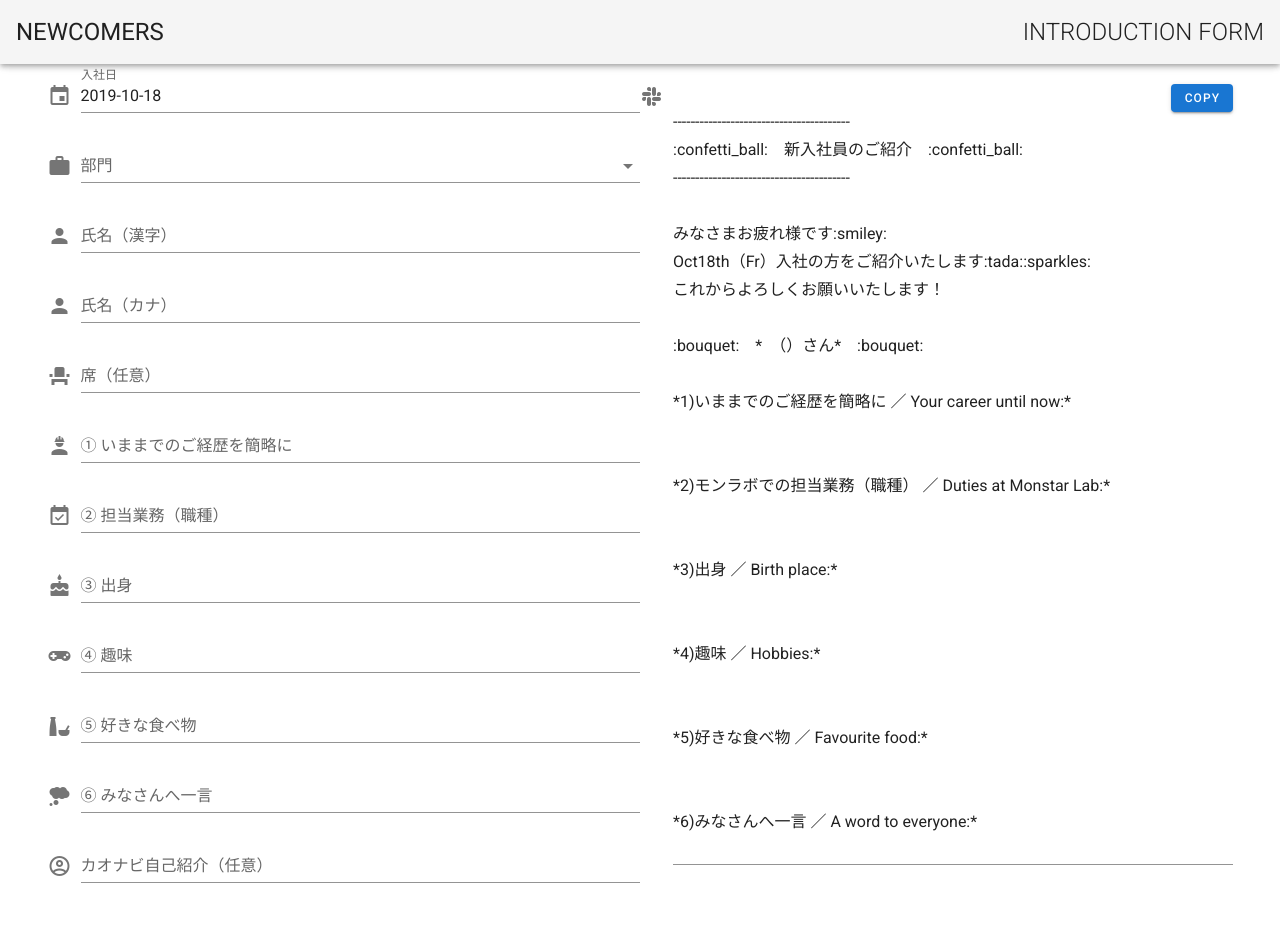
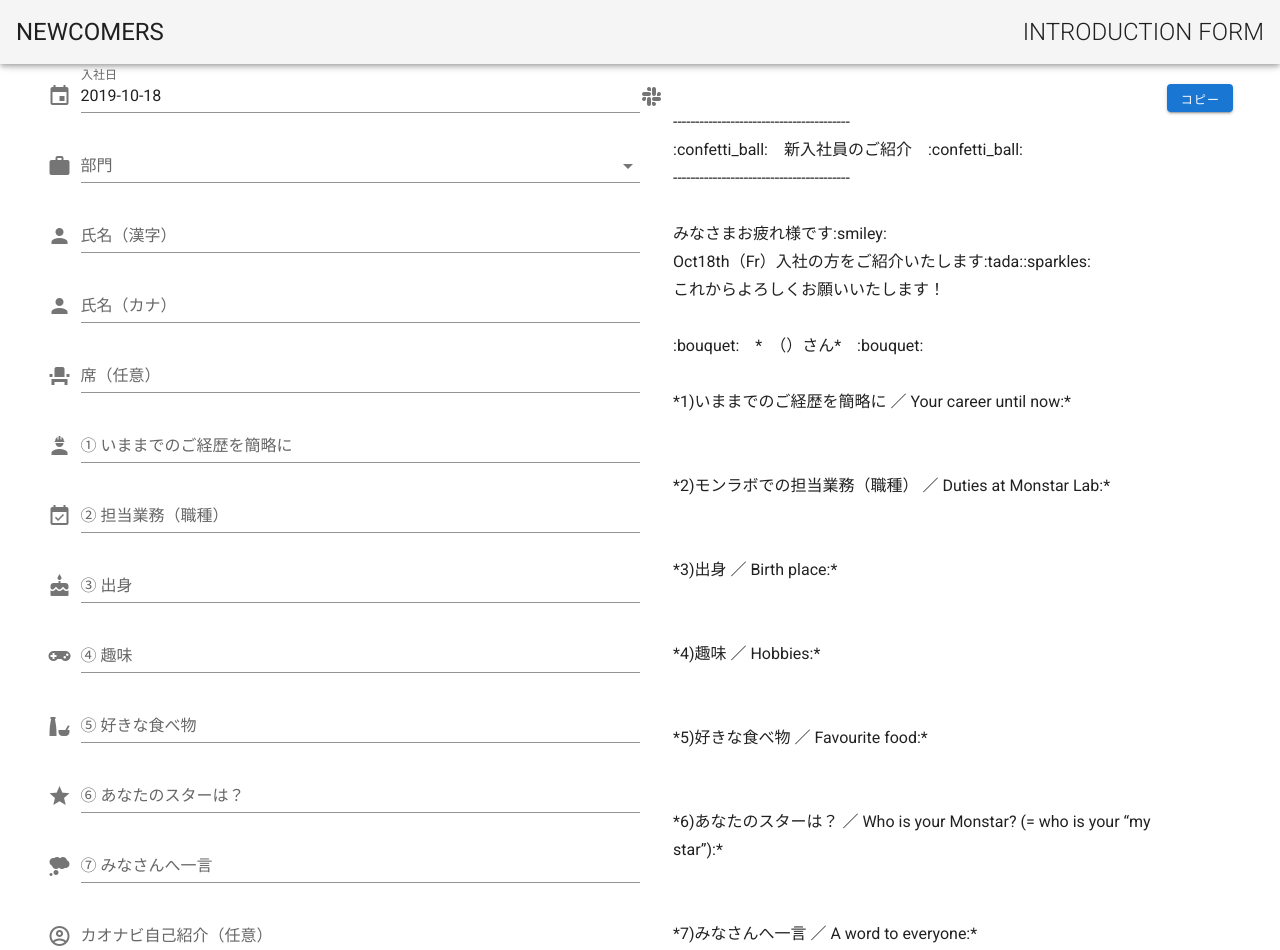
Before and after one commit to Cellane/newcomers, a Vue app: page / in a window 1280 px wide. Shown: the top 950 px of the page. Before the commit the page ends 904 px from the top, so only its background shows below. Built offline with nearby package versions, Linux system fonts and the light colour scheme.

Commit message:
✨ Add new question

```diff
--- a/src/components/Form.vue
+++ b/src/components/Form.vue
@@ -104,8 +104,17 @@
         </v-row>
         <v-row>
           <v-textarea
+            v-model="star"
+            label="⑥ あなたのスターは？"
+            prepend-icon="mdi-star"
+            auto-grow
+            rows="1"
+          ></v-textarea>
+        </v-row>
+        <v-row>
+          <v-textarea
             v-model="wordToEveryone"
-            label="⑥ みなさんへ一言"
+            label="⑦ みなさんへ一言"
             prepend-icon="mdi-thought-bubble"
             auto-grow
             rows="1"
@@ -131,7 +140,7 @@
             @focus="$event.target.select()"
           >
             <template v-slot:append>
-              <v-btn small color="primary" @click="copy">Copy</v-btn>
+              <v-btn small color="primary" @click="copy">コピー</v-btn>
             </template>
           </v-textarea>
         </v-row>
@@ -171,6 +180,7 @@ export default {
       birthplace: "",
       hobbies: "",
       favoriteFood: "",
+      star: "",
       wordToEveryone: "",
       kaonaviUrl: ""
     }
@@ -258,7 +268,10 @@ ${this.seat.length > 0 ? "＊" + this.seat + "\n" : ""}
 *5)好きな食べ物 ／ Favourite food:*
 　${this.favoriteFood.replace(/\n/g, "\n　")}
 
-*6)みなさんへ一言 ／ A word to everyone:*
+*6)あなたのスターは？ ／ Who is your Monstar? (= who is your “my star”):*
+  ${this.star.replace(/\n/g, "\n　")}
+
+*7)みなさんへ一言 ／ A word to everyone:*
 　${this.wordToEveryone.replace(/\n/g, "\n　")}${
         this.kaonaviUrl.length > 0
           ? "\n\nーーーー\n▼カオナビ 自己紹介（更新中）\n" + this.kaonaviUrl
```
